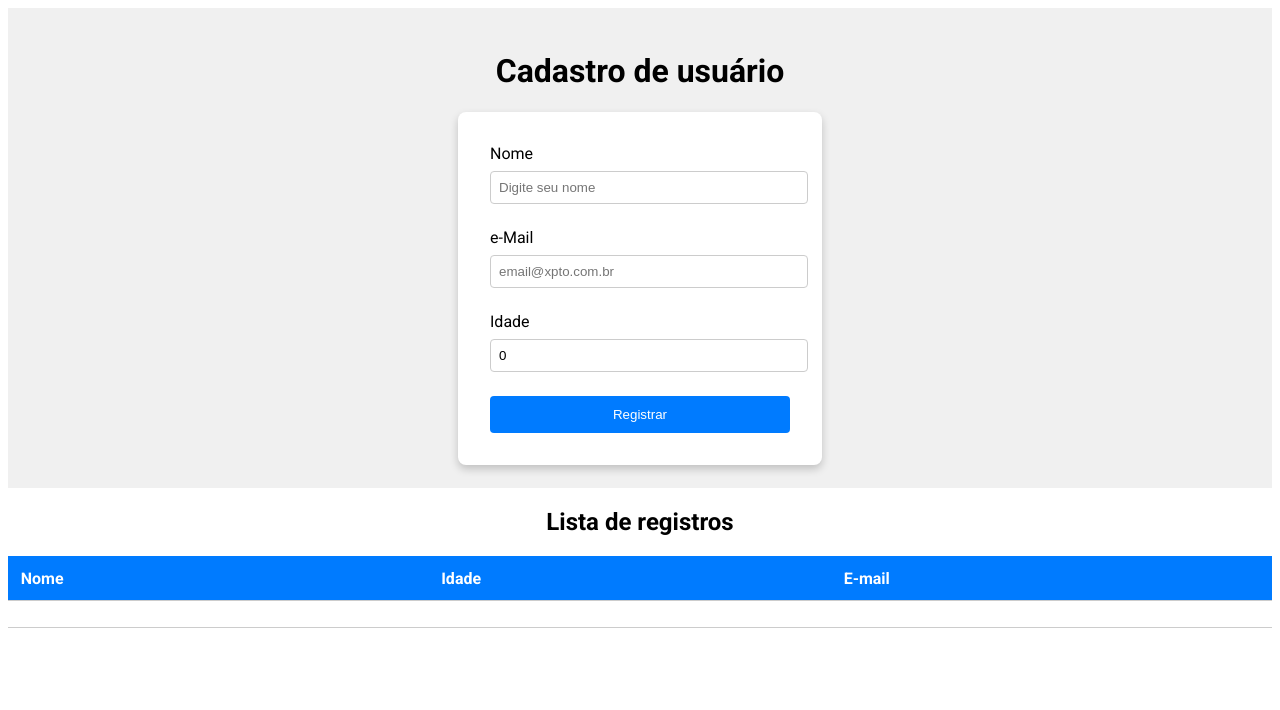
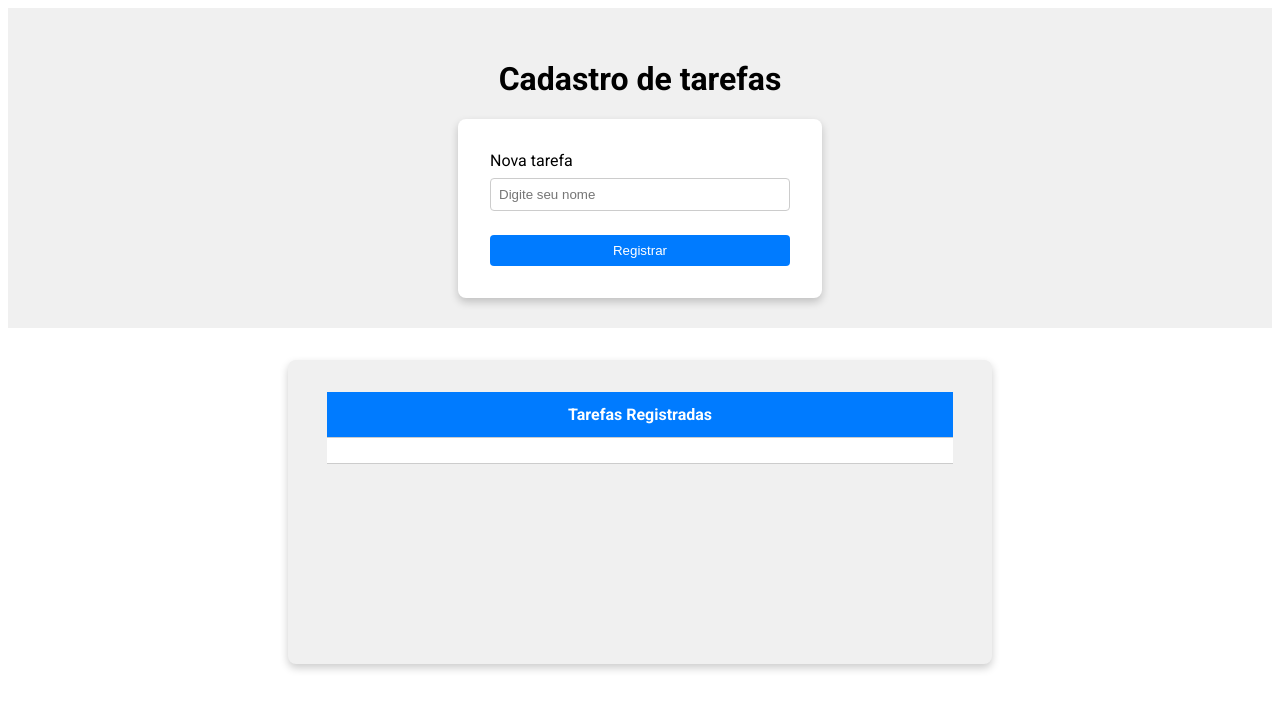
Before and after one commit to oalvesxp/nextJS-tour, a Next.js app in the folder aula05/: page / in a window 1280 px wide. Shown: the top 710 px of the page. Built offline with nearby package versions, Linux system fonts and the light colour scheme.

Commit message:
Ajustes de Layout

```diff
--- a/aula05/pages/index.js
+++ b/aula05/pages/index.js
@@ -1,61 +1,34 @@
 import React, { useState } from 'react'
 
 export default function HomePage() {
-  const [name, setName] = useState('')
-  const [email, setEmail] = useState('')
-  const [age, setAge] = useState(0)
+  const [task, setTask] = useState('')
 
-  const [user, setUser] = useState({})
+  const [list, setList] = useState({})
 
   function handleRegister(e) {
     e.preventDefault()
 
     alert('Cadastro realizado com sucesso!')
 
-    setUser({
-      userName: name,
-      userMail: email,
-      userAge: age,
+    setList({
+      item: task,
     })
   }
 
   return (
     <>
       <div className="form__container">
-        <h1>Cadastro de usuário</h1>
+        <h1>Cadastro de tarefas</h1>
 
         <form onSubmit={handleRegister} className="form__controller">
           <div className="form__controller_field">
-            <label htmlFor="name">Nome</label>
+            <label htmlFor="name">Nova tarefa</label>
             <input
-              value={name}
-              onChange={(e) => setName(e.target.value)}
+              value={task}
+              onChange={(e) => setTask(e.target.value)}
               type="text"
               id="name"
               placeholder="Digite seu nome"
-              required
-            />
-          </div>
-
-          <div className="form__controller_field">
-            <label htmlFor="email">e-Mail</label>
-            <input
-              value={email}
-              onChange={(e) => setEmail(e.target.value)}
-              type="email"
-              id="email"
-              placeholder="email@xpto.com.br"
-              required
-            />
-          </div>
-
-          <div className="form__controller_field">
-            <label htmlFor="age">Idade</label>
-            <input
-              value={age}
-              onChange={(e) => setAge(e.target.value)}
-              type="number"
-              id="age"
               required
             />
           </div>
@@ -64,20 +37,15 @@ export default function HomePage() {
         </form>
       </div>
       <div className="table-container">
-        <h2>Lista de registros</h2>
         <table className="table__control">
           <thead>
             <tr>
-              <th>Nome</th>
-              <th>Idade</th>
-              <th>E-mail</th>
+              <th>Tarefas Registradas</th>
             </tr>
           </thead>
           <tbody>
             <tr>
-              <td>{user.userName}</td>
-              <td>{user.userMail}</td>
-              <td>{user.userAge}</td>
+              <td>{list.item}</td>
             </tr>
           </tbody>
         </table>
--- a/aula05/pages/style.css
+++ b/aula05/pages/style.css
@@ -9,7 +9,7 @@ body {
   flex-direction: column;
   align-items: center;
   justify-content: center;
-  height: 60vh;
+  height: 40vh;
   background-color: #f0f0f0;
 }
 
@@ -36,6 +36,7 @@ input {
   padding: 0.5rem;
   border: 1px solid #ccc;
   border-radius: 4px;
+  box-sizing: border-box;
 }
 
 input:focus {
@@ -45,20 +46,21 @@ input:focus {
 
 button {
   width: 100%;
-  padding: 0.7rem;
+  padding: 0.5rem;
   background-color: #007bff;
   color: white;
   border: none;
   border-radius: 4px;
   cursor: pointer;
   font-weight: medium;
+  box-sizing: border-box;
 }
 
 button:hover {
   background-color: #0056b3;
 }
 
-.table__container {
+.table-container {
   display: flex;
   flex-direction: column;
   align-items: center;
@@ -67,23 +69,16 @@ button:hover {
   border-radius: 8px;
   margin-top: 2rem;
   box-shadow: 0 4px 8px rgba(0, 0, 0, 0.2);
-  width: 100vw;
-  height: 40vh;
+  width: 50vw;
+  height: 30vh;
   margin-left: auto;
   margin-right: auto;
 }
 
-h2 {
-  display: flex;
-  flex-direction: column;
-  align-items: center;
-  justify-content: center;
-}
-
 .table__control {
-  width: 100%;
+  width: auto;
+  max-width: 100%;
   border-collapse: collapse;
-  margin-top: 1rem;
   background: white;
 }
 
@@ -92,12 +87,14 @@ td {
   padding: 0.8rem;
   text-align: left;
   border-bottom: 1px solid #ccc;
+  min-width: 600px;
 }
 
 th {
   background-color: #007bff;
   color: white;
   font-weight: bold;
+  text-align: center;
 }
 
 tbody tr:hover {
```
